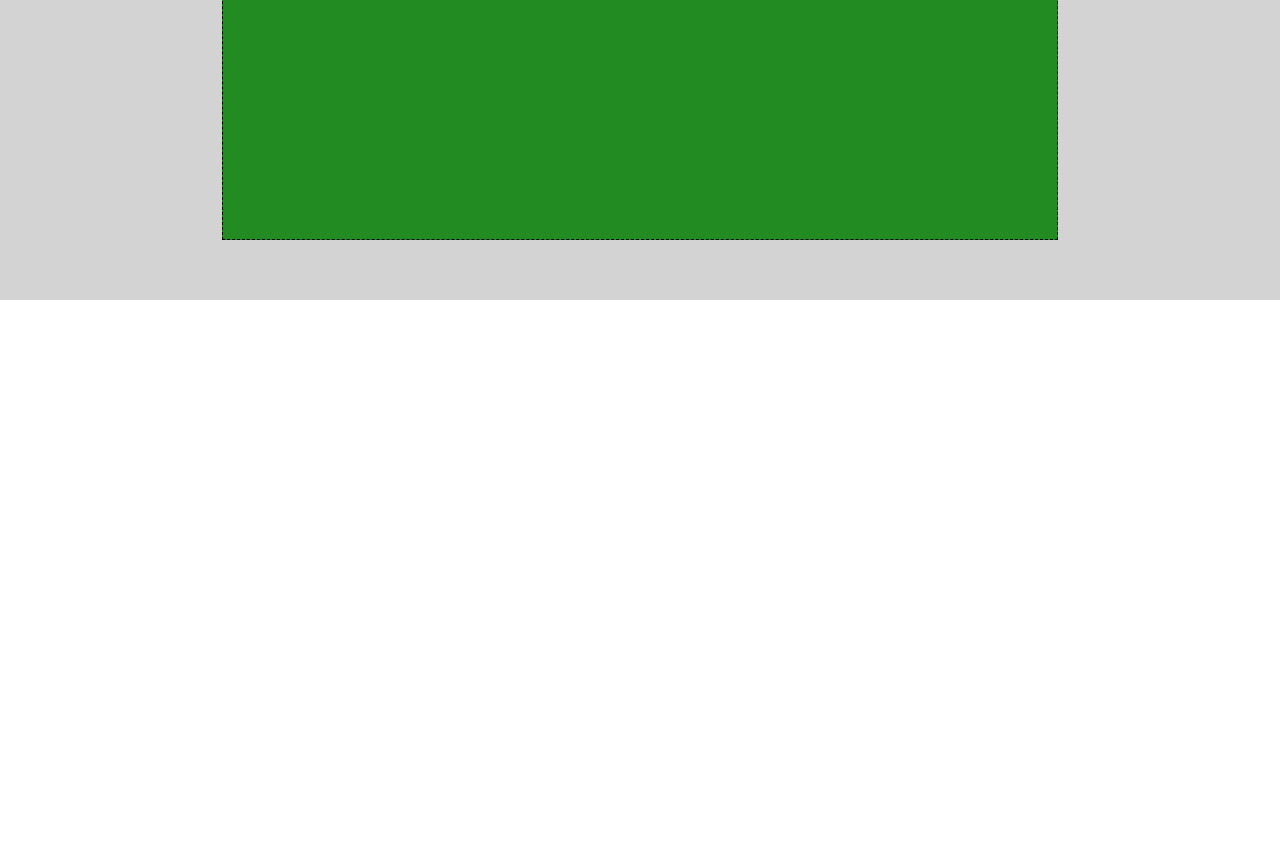
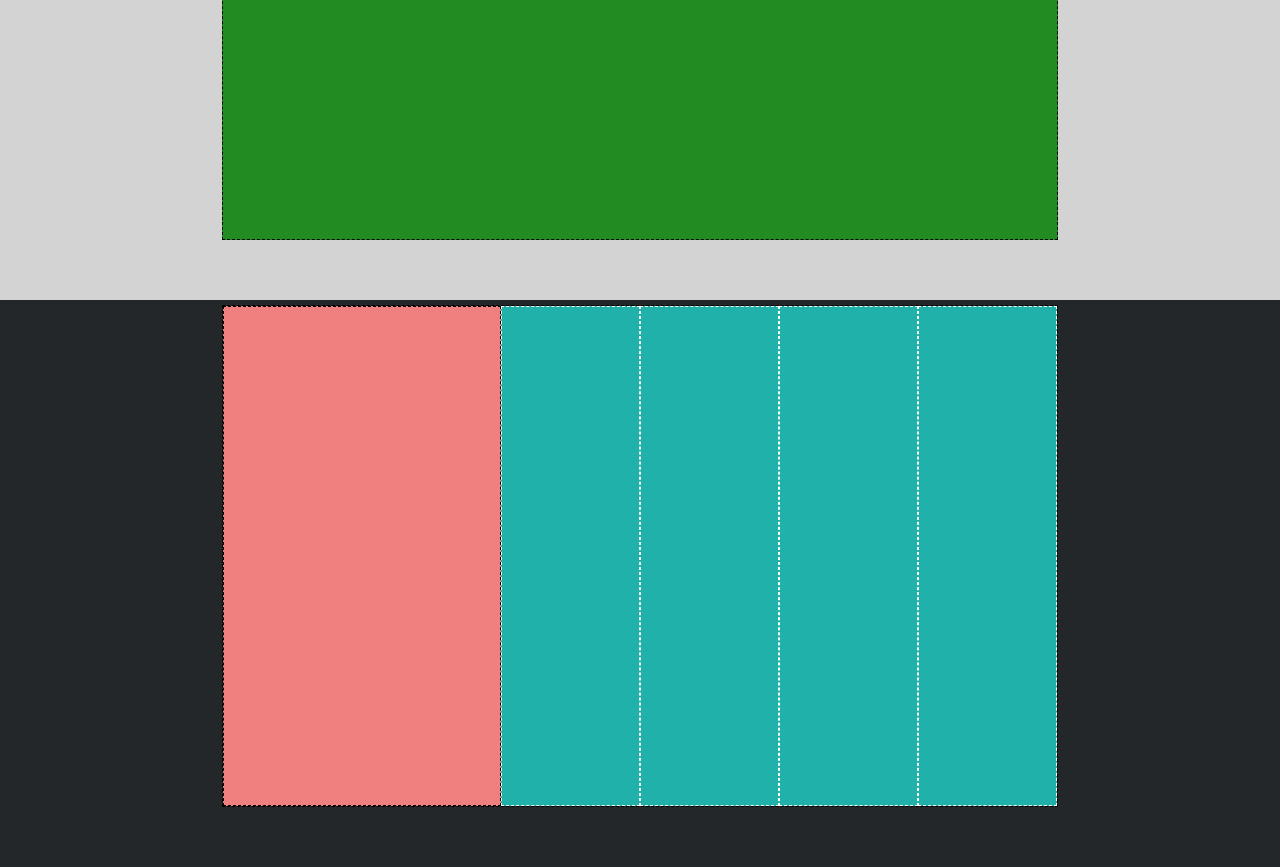
Before and after one commit to Simone-Domenici/htmlcss-struttura-discord, a plain HTML site: page index.html in a window 1280 px wide. Shown: the part 2504-3372 px from the top of the page. Before the commit the page ends 2804 px from the top, so only its background shows below. Drawn offline with Linux system fonts and the light colour scheme.

Commit message:
ADD new section, utility classes

```diff
--- a/css/app.css
+++ b/css/app.css
@@ -48,6 +48,10 @@ img {
 	width: 100%;
 }
 
+.col-16 {
+    width: calc(100% / 6);
+}
+
 .section {
     padding: 60px 0;
 }
@@ -79,6 +83,11 @@ img {
     border: 1px dashed black;
 }
 
+.ph-500 {
+    min-height: 500px;
+    border: 1px dashed white;
+}
+
 .pink-ph {
     background-color: #FFC0CB;
 }
@@ -87,13 +96,30 @@ img {
     background-color: #1E90FF;
 }
 
+.salmon-ph {
+    background-color: #F08080;
+}
+
+.cyan-ph {
+    background-color: #20B2AA;
+}
+
 .bg-gray {
     background-color: #D3D3D3;
+}
+
+.bg-black {
+    background-color: #23272A;
 }
 
 .green-ph {
     background-color: #228B22;
 }
+
+.br-color {
+    border: 1px dashed black;
+}
+
 /* Hero */
 
 .hero {
@@ -137,3 +163,11 @@ img {
 }
 
 /* Main section */
+
+.rmv-padd {
+    padding-top: 5px;
+}
+
+.section.bg-black.rmv-padd {
+    border-bottom: 1px solid white;
+}
--- a/index.html
+++ b/index.html
@@ -60,8 +60,19 @@
                 </div>
             </div>
         </section>
+        <section class="section bg-black rmv-padd">
+            <div class="container">
+                <div class="row br-color">
+                    <div class="col-33 ph-500 salmon-ph br-color"><!--Contenuto qui--></div>
+                    <div class="col-16 ph-500 cyan-ph"><!--Contenuto qui--></div>
+                    <div class="col-16 ph-500 cyan-ph"><!--Contenuto qui--></div>
+                    <div class="col-16 ph-500 cyan-ph"><!--Contenuto qui--></div>
+                    <div class="col-16 ph-500 cyan-ph"><!--Contenuto qui--></div>
+                </div>
+            </div>
+        </section>
+     </main>
 
-     </main>
 
 </body>
 </html>
```
